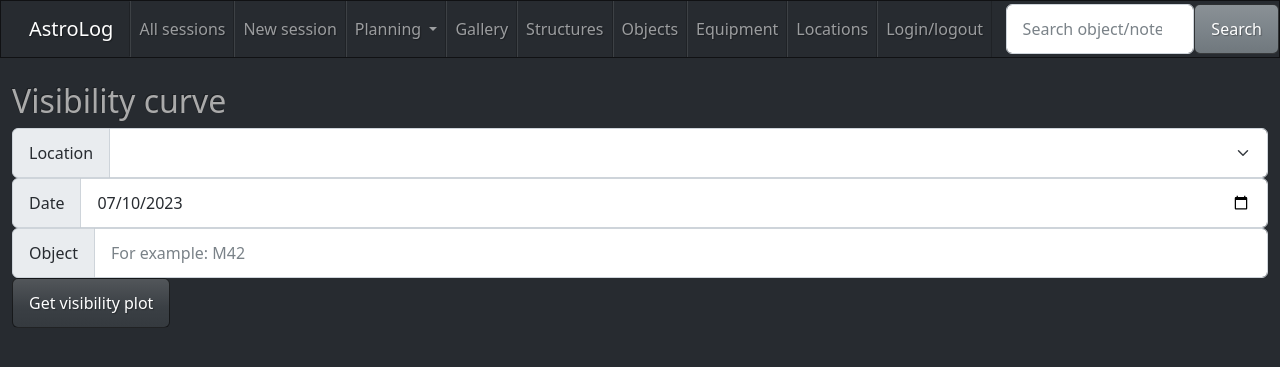
After one commit to DanielAndreasen/astro-log, a Flask app: page /visibility in a window 1280 px wide. The commit adds this page. Shown: the top 367 px of the page. Run offline with Flask 3, Linux system fonts and the light colour scheme; lists and menus that the app fills with data are empty; some libraries are stand-ins or nearby versions.

Commit message:
Add visibility curve including Sun/Moon for a given date

```diff
--- a/src/astrolog/web/app.py
+++ b/src/astrolog/web/app.py
@@ -3,8 +3,17 @@ import os
 from functools import wraps
 from typing import Any
 
+import astropy.units as u
+import matplotlib.pyplot as plt
+import mpld3
+import numpy as np
+from astropy.coordinates import AltAz, SkyCoord, get_body, get_sun
+from astropy.coordinates.name_resolve import NameResolveError
+from astropy.time import Time
+from astropy.visualization import quantity_support
 from flask import Flask, flash, redirect, render_template, request, session, url_for
 from peewee import JOIN, IntegrityError, SqliteDatabase
+from werkzeug.datastructures import ImmutableMultiDict
 from werkzeug.utils import secure_filename
 
 from astrolog.api import create_observation, create_user, delete_location, valid_login
@@ -513,6 +522,79 @@ def new_location() -> str:
     return redirect(url_for("locations"))
 
 
+# Planning
+@app.route("/visibility", methods=["GET", "POST"])
+def visibility() -> str:
+    if request.method == "POST":
+        fig = visibility_plot(request.form)
+        return render_template(
+            "visibility_curve.html",
+            locations=Location,
+            fig=fig,
+            date=request.form.get("date"),
+            name=request.form.get("name"),
+        )
+    today = datetime.datetime.today().date()
+    return render_template(
+        "visibility_curve.html", locations=Location, fig=None, date=today, name=None
+    )
+
+
+def visibility_plot(form: ImmutableMultiDict[str, str]) -> str | None:
+    quantity_support()
+    location = Location.get_by_id(int(form.get("location")))
+    midnight = Time(form.get("date"))
+    delta_midnight = np.linspace(-12, 12, 1000) * u.hour
+    times = midnight + delta_midnight
+    frames = AltAz(obstime=times, location=location.earth_location)
+    sun_pos = get_sun(times).transform_to(frames)
+    moon_pos = get_body("moon", times).transform_to(frames)
+    try:
+        obj = SkyCoord.from_name(form.get("name"))
+    except NameResolveError:
+        flash(f"Could not find object: {form.get('name')}", category="danger")
+        return None
+    obj_pos = obj.transform_to(frames)
+
+    fig = plt.figure()
+    plt.plot(delta_midnight, sun_pos.alt, color="y", label="Sun")
+    plt.plot(delta_midnight, moon_pos.alt, color="r", label="Moon")
+    plt.scatter(
+        delta_midnight,
+        obj_pos.alt,
+        c=obj_pos.alt,
+        label=form.get("name"),
+        lw=0,
+        s=8,
+        cmap="inferno",
+    )
+    plt.fill_between(
+        delta_midnight,
+        0 * u.deg,
+        90 * u.deg,
+        where=sun_pos.alt < -0 * u.deg,
+        color="0.5",
+        zorder=0,
+    )
+    plt.fill_between(
+        delta_midnight,
+        0 * u.deg,
+        90 * u.deg,
+        where=sun_pos.alt < -18 * u.deg,
+        color="k",
+        zorder=0,
+    )
+
+    plt.colorbar().set_label("Azimuth [deg]")
+    plt.legend(loc="upper left")
+    plt.xlim(-12, 12)
+    plt.xticks((np.arange(13) * 2 - 12))
+    plt.ylim(0, 90)
+    plt.xlabel("Hours from midnight")
+    plt.ylabel("Altitude [deg]")
+    return mpld3.fig_to_html(fig)
+
+
 @app.route("/gallery", methods=["GET"])
 def gallery() -> str:
     return render_template("gallery.html", images=Image, enumerate=enumerate)
--- a/src/astrolog/web/templates/template.html
+++ b/src/astrolog/web/templates/template.html
@@ -45,10 +45,19 @@
           <div class="collapse navbar-collapse" id="navbarColor02">
             <ul class="navbar-nav me-auto">
               <li class="nav-item">
+                <a class="nav-link" href="{{url_for('all_sessions')}}">All sessions</a>
+              </li>
+              <li class="nav-item">
                 <a class="nav-link" href="{{url_for('new_session')}}">New session</a>
               </li>
-              <li class="nav-item">
-                <a class="nav-link" href="{{url_for('all_sessions')}}">All sessions</a>
+              <li class="nav-item dropdown">
+                <a class="nav-link dropdown-toggle" href="#" role="button" data-bs-toggle="dropdown" aria-expanded="false">
+                  Planning
+                </a>
+                <ul class="dropdown-menu">
+                  <li><a class="dropdown-item" href="{{url_for('visibility')}}">Visibility curve</a></li>
+                  <li><a class="dropdown-item" href="#">Finding chart</a></li>
+                </ul>
               </li>
               <li class="nav-item">
                 <a class="nav-link" href="{{url_for('gallery')}}">Gallery</a>
--- /dev/null
+++ b/src/astrolog/web/templates/visibility_curve.html
@@ -0,0 +1,49 @@
+{% extends "template.html" %}
+
+{% block body %}
+
+<h2>Visibility curve</h2>
+
+
+<form action="{{url_for('visibility')}}" method="POST">
+
+  <div class="input-group">
+    <label for="location" class="input-group-text">Location</label>
+    <select name="location" class="form-select form-control">
+      {% for location in locations %}
+        <option value="{{location.id}}">
+          {{location.name}}, {{location.country}} (lat: {{location.latitude}}; long: {{location.longitude}})
+        </option>
+      {% endfor %}
+    </select>
+  </div>
+
+  <div class="input-group">
+    <span class="input-group-text" id="name">Date</span>
+    <input name="date" type="date" class="form-control" id="date" value="{{date}}">
+  </div>
+
+  <div class="input-group">
+    <span class="input-group-text" id="name">Object</span>
+    <input
+      name="name"
+      type="text"
+      class="form-control"
+      aria-describedby="name"
+      placeholder="For example: M42"
+      value="{{name or ''}}"
+    />
+  </div>
+
+  <button type="submit" class="btn btn-primary">Get visibility plot</button>
+</form>
+
+{% if fig is not none %}
+  <div style="text-align:center;">
+    <div style="background-color: white;width: 640px;margin: 0 auto;">
+      {{fig|safe}}
+    </div>
+  </div>
+{% endif %}
+
+{% endblock %}
```
